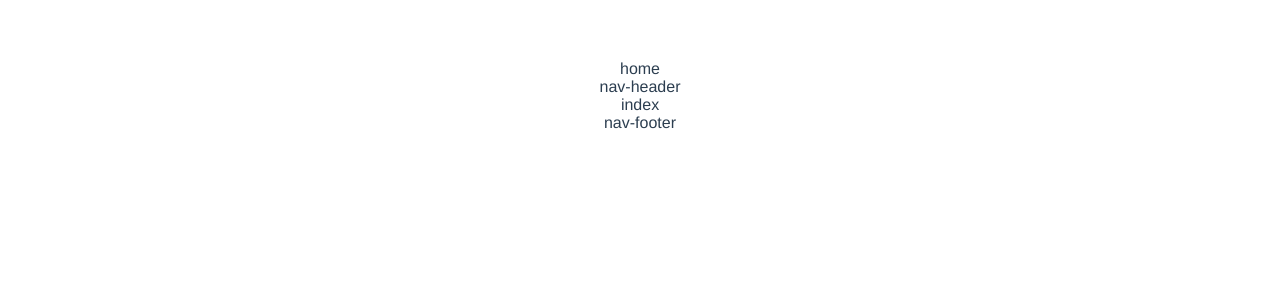
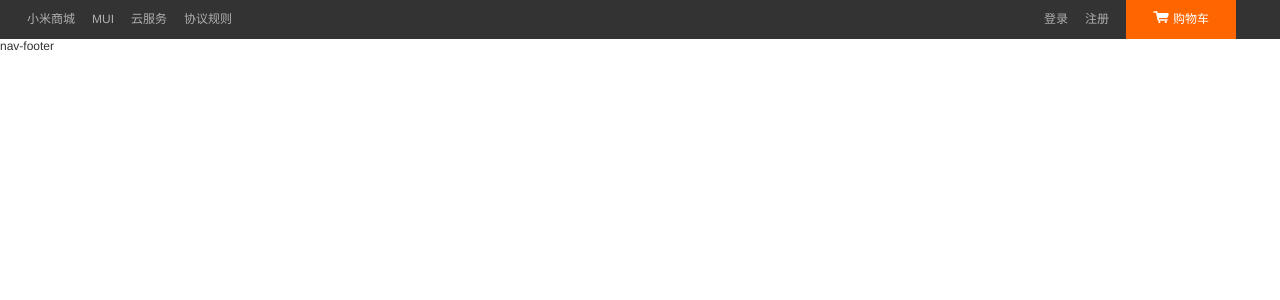
Before and after one commit to cyjcodes/MiMall, a Vue app: page /#/index in a window 1280 px wide. Shown: the top 300 px of the page. Built offline with nearby package versions, Linux system fonts and the light colour scheme.

Commit message:
header缁勪欢

```diff
--- /dev/null
+++ b/resource/scss/reset.scss
@@ -0,0 +1,24 @@
+body,div,p,h1,h2,h3,h4,h5,h6,ul,li,dl,dt,a,input,button,textarea,select{
+  margin: 0;
+  padding: 0;
+  outline: none;
+}
+html,body{
+  font-family:Helvetica Neue,Helvetica,Arial,Microsoft Yahei,Hiragino Sans GB,Heiti SC,WenQuanYi Micro Hei,sans-serif;
+  color: #333333;
+  background-color: #ffffff;
+  min-width: 1226px;
+  font-size: 12px;
+}
+a{
+  text-decoration: none;
+}
+ul,li{
+  list-style: none;
+}
+input{
+  font: normal;
+}
+input:focus,a:focus{
+  outline: none;
+}
--- a/src/App.vue
+++ b/src/App.vue
@@ -12,25 +12,15 @@
   },
   data(){
     return {
-      res:{}
+
     }
   },
   mounted(){
-    // 本地加载请求静态json文件的形式
-    this.axios.get('/mock/user/login.json').then((res)=>{
-      this.res = res;
-    });
+
   }
 }
 </script>
 
 <style>
-#app {
-  font-family: 'Avenir', Helvetica, Arial, sans-serif;
-  -webkit-font-smoothing: antialiased;
-  -moz-osx-font-smoothing: grayscale;
-  text-align: center;
-  color: #2c3e50;
-  margin-top: 60px;
-}
+@import './assets/scss/reset.scss'
 </style>
--- /dev/null
+++ b/src/assets/scss/reset.scss
@@ -0,0 +1,24 @@
+body,div,p,h1,h2,h3,h4,h5,h6,ul,li,dl,dt,a,input,button,textarea,select{
+  margin: 0;
+  padding: 0;
+  outline: none;
+}
+html,body{
+  font-family:Helvetica Neue,Helvetica,Arial,Microsoft Yahei,Hiragino Sans GB,Heiti SC,WenQuanYi Micro Hei,sans-serif;
+  color: #333333;
+  background-color: #ffffff;
+  min-width: 1226px;
+  font-size: 12px;
+}
+a{
+  text-decoration: none;
+}
+ul,li{
+  list-style: none;
+}
+input{
+  font: normal;
+}
+input:focus,a:focus{
+  outline: none;
+}
--- a/src/components/NavHeader.vue
+++ b/src/components/NavHeader.vue
@@ -1,8 +1,62 @@
 <template>
-  <div>nav-header</div>
+  <div class="header">
+    <div class="nav-topbar">
+      <div class="container">
+        <div class="topbar-menu">
+          <a href="javascript:;">小米商城</a>
+          <a href="javascript:;">MUI</a>
+          <a href="javascript:;">云服务</a>
+          <a href="javascript:;">协议规则</a>
+        </div>
+        <div class="topbar-user">
+          <a href="javascript:;">登录</a>
+          <a href="javascript:;">注册</a>
+          <a href="javascript:;" class="my-cart"><span class="icon-cart"></span>购物车</a>
+        </div>
+      </div>
+    </div>
+    <div class="nav-header"></div>
+  </div>
 </template>
 <script>
   export default{
     name:'nav-header'
   }
 </script>
+<style lang="scss">
+  .header{
+    .nav-topbar{
+      height:39px;
+      line-height:39px;
+      background-color:#333333;
+      color:#B0B0B0;
+      .container{
+        width:1226px;
+        margin-right:auto;
+        margin-left:auto;
+        display:flex;
+        justify-content:space-between;
+        align-items:center;
+        a{
+          display:inline-block;
+          color:#B0B0B0;
+          margin-right:17px;
+        }
+        .my-cart{
+          width:110px;
+          background-color:#FF6600;
+          text-align:center;
+          color:#ffffff;
+          .icon-cart{
+            display:inline-block;
+            width:16px;
+            height:12px;
+            background:url('/imgs/icon-cart-checked.png') no-repeat center;
+            background-size:contain;
+            margin-right:4px;
+          }
+        }
+      }
+    }
+  }
+</style>
--- a/src/main.js
+++ b/src/main.js
@@ -4,8 +4,13 @@
 import VueAxios from 'vue-axios'
 import App from './App.vue'
 // import env from './env'
-
+// mock开关
+const mock = false;
+if(mock){
+  require('./mock/api');
+}
 // 根据前端的跨域方式做调整 /a/b : /api/a/b => /a/b
+axios.defaults.baseURL = 'https://www.easy-mock.com/mock/5dc7afee2b69d9223b633cbb/mimall';
 // axios.defaults.baseURL = '/api';
 axios.defaults.timeout = 8000;
 // 根据环境变量获取不同的请求地址
--- /dev/null
+++ b/src/mock/api.js
@@ -0,0 +1,13 @@
+import Mock from 'mockjs'
+Mock.mock('/api/user/login',{
+  "status": 0,
+  "data": {
+    "id|10001-11000": 0,
+    "username": "@cname",
+    "email": "admin@51purse.com",
+    "phone": null,
+    "role": 0,
+    "createTime": 1479048325000,
+    "updateTime": 1479048325000
+  }
+});
--- a/src/pages/home.vue
+++ b/src/pages/home.vue
@@ -1,6 +1,5 @@
 <template>
   <div>
-    home
     <nav-header></nav-header>
     <router-view></router-view>
     <nav-footer></nav-footer>
--- a/src/pages/index.vue
+++ b/src/pages/index.vue
@@ -1,6 +1,6 @@
 <template>
   <div>
-    index
+
   </div>
 </template>
 <script>
```
Also changed, not shown: resource/doc.md (+3 -0 lines), resource/scss/config.scss (added, +30 -0 lines), src/assets/scss/config.scss (added, +30 -0 lines), 1 other file (tests, documents, lock files or other folders).
